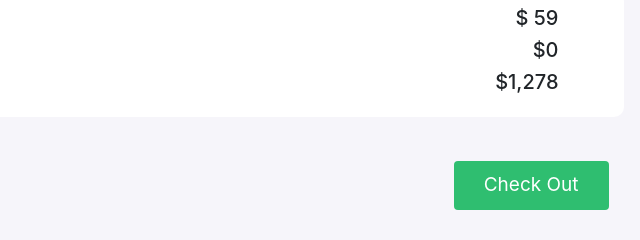
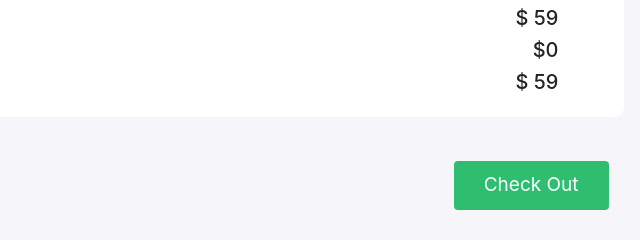
Before and after one commit to taibislamdipu/shopping-cart-v2, a plain HTML site: page index.html in a window 1280 px wide. Both pictures are taken after a click on the button 748 px from the left and 242 px from the top of the page. Shown: the part 538-778 px from the top of the page, 464-1104 px from the left. Drawn offline with nearby package versions, Linux system fonts and the light colour scheme.

Commit message:
total done

```diff
--- a/index.html
+++ b/index.html
@@ -74,7 +74,7 @@
                      <div class="col-md-4 status">
                         <h5>$ <span id="subtotal">1278</span></h5>
                         <h5>$0</h5>
-                        <h5>$1,278</h5>
+                        <h5>$ <span id="total">1278</span> </h5>
                      </div>
                   </div>
                </div>
--- a/js/script.js
+++ b/js/script.js
@@ -12,6 +12,7 @@ function subtotal() {
     const totalSubtotal = totalPhonePriceNumber + totalCasePriceNumber;
 
     document.getElementById('subtotal').innerText = totalSubtotal;
+    document.getElementById('total').innerText = totalSubtotal;
 }
 
 const addPhone = document.getElementById('addPhone').addEventListener('click', function () {
@@ -36,7 +37,6 @@ const removePhone = document.getElementById('removePhone').addEventListener('cli
 
         const totalPrice = phonePrice * totalQuantity;
         document.getElementById('phonePrice').innerText = totalPrice;
-
         subtotal();
     }
 })
@@ -49,7 +49,6 @@ const addCase = document.getElementById('addCase').addEventListener('click', fun
 
     const totalPrice = casePrice * totalQuantity;
     document.getElementById('casePrice').innerText = totalPrice;
-
     subtotal();
 })
 
@@ -65,7 +64,6 @@ const removeCase = document.getElementById('removeCase').addEventListener('click
 
         const totalPrice = casePrice * totalQuantity;
         document.getElementById('casePrice').innerText = totalPrice;
-
         subtotal();
     }
 })
```
